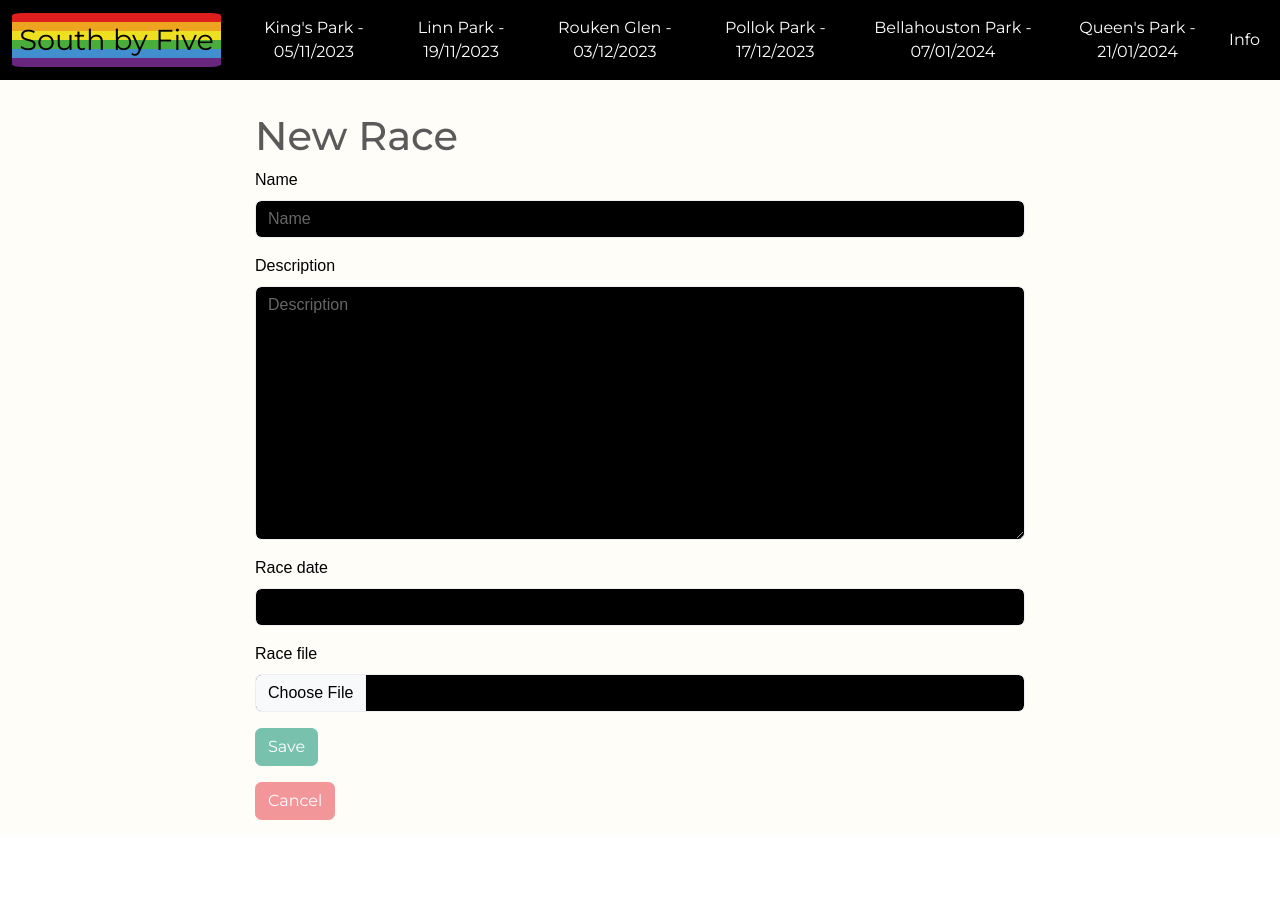
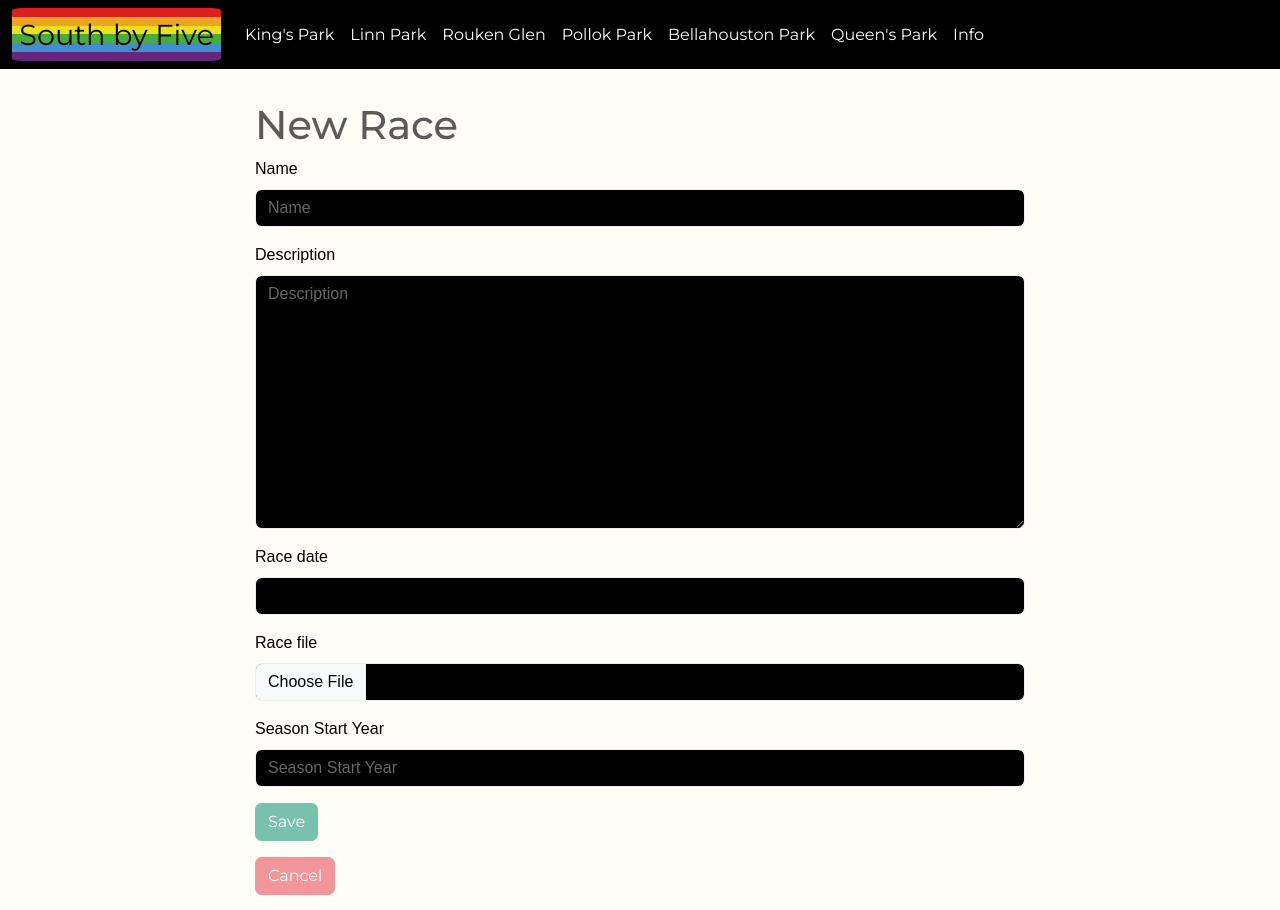
Before and after one commit to lukasz-pudlo/southbyfive, a Django app: page /races/race/new/ in a window 1280 px wide. Before the commit the page ends 820 px from the top, so only its background shows below. Run offline with Django 4.2, Linux system fonts and the light colour scheme; the visitor is signed in with stand-in values (Sample User, id 1); data that the repository does not hold is empty; some libraries are stand-ins or nearby versions.

Commit message:
Add season start year to model, views, and templates

```diff
--- a/races/forms.py
+++ b/races/forms.py
@@ -8,11 +8,14 @@ class RaceForm(forms.ModelForm):
         widget=forms.DateInput(attrs={'type': 'date'}),
         required=False
     )
+    season_start_year = forms.IntegerField(
+        required=True, label="Season Start Year")
     race_file = forms.FileField()
 
     class Meta:
         model = Race
-        fields = ['name', 'description', 'race_date', 'race_file']
+        fields = ['name', 'description', 'race_date',
+                  'race_file', 'season_start_year']
 
 
 class ResultForm(forms.ModelForm):
--- a/races/models.py
+++ b/races/models.py
@@ -7,6 +7,7 @@ class Race(models.Model):
     name = models.CharField(max_length=255)
     description = models.TextField(null=True, blank=True)
     race_date = models.DateField(null=True, blank=True)
+    season_start_year = models.PositiveIntegerField(null=True, blank=True)
     date_added = models.DateTimeField(auto_now_add=True)
     date_modified = models.DateTimeField(auto_now=True)
     race_file = models.FileField(
@@ -19,11 +20,11 @@ class Race(models.Model):
 
     def save(self, *args, **kwargs):
         if not self.slug:  # If the slug hasn't been set yet.
-            self.slug = slugify(self.name)
+            self.slug = f"{slugify(self.name)}-{self.season_start_year}"
         super(Race, self).save(*args, **kwargs)
 
     def get_absolute_url(self):
-        return reverse('races:detail', kwargs={'slug': self.slug})
+        return reverse('races:detail', kwargs={'year': self.season_start_year, 'slug': self.slug})
 
     def calculate_positions(self):
         results = list(self.result_set.all())
--- a/races/urls.py
+++ b/races/urls.py
@@ -6,7 +6,8 @@ app_name = 'races'
 urlpatterns = [
     path('', RaceListView.as_view(), name='list'),
     path('race/new/', RaceCreateView.as_view(), name='new'),
-    path('2023/race/<slug:slug>/', RaceDetailView.as_view(), name='detail'),
+    path('<int:year>/race/<slug:slug>/',
+         RaceDetailView.as_view(), name='detail'),
     path('race/<slug:slug>/edit/', RaceUpdateView.as_view(), name='edit'),
     path('race/<slug:slug>/delete/',
          RaceDeleteView.as_view(), name='delete')
--- a/races/views.py
+++ b/races/views.py
@@ -38,7 +38,14 @@ class RaceListView(ListView):
 
     def get_context_data(self, **kwargs):
         context = super().get_context_data(**kwargs)
-        context['races'] = Race.objects.all()
+        season_year = self.request.GET.get('season')
+        if season_year:
+            context['races'] = Race.objects.filter(
+                season_start_year=season_year)
+        else:
+            context['races'] = Race.objects.all()
+        context['seasons'] = Race.objects.values_list(
+            'season_start_year', flat=True).distinct()
         return context
 
 
@@ -46,6 +53,10 @@ class RaceDetailView(DetailView):
     model = Race
     template_name = 'races/race_detail.html'
     slug_field = 'slug'
+
+    def get_object(self, queryset=None):
+        # Retrieve the race based on slug and year (season_start_year)
+        return Race.objects.get(slug=self.kwargs['slug'], season_start_year=self.kwargs['year'])
 
     def get_context_data(self, **kwargs):
         context = super().get_context_data(**kwargs)
--- a/sx5_project/templates/base.html
+++ b/sx5_project/templates/base.html
@@ -34,10 +34,10 @@
                 <ul class="navbar-nav">
                     {% for park_name, details in race_navbar_with_dates.items %}
                         <li class="nav-item">
-                            {% if details.race %}
-                                <a class="nav-link {% if request.resolver_match.url_name == 'detail' and request.resolver_match.kwargs.slug == details.race.slug %}active{% endif %}" href="{% url 'races:detail' slug=details.race.slug %}">{{ park_name }}</a>
+                            {% if details.race and details.race.season_start_year and details.race.slug %}
+                                <a class="nav-link {% if request.resolver_match.url_name == 'detail' and request.resolver_match.kwargs.slug == details.race.slug %}active{% endif %}" href="{% url 'races:detail' year=details.race.season_start_year slug=details.race.slug %}">{{ park_name }}</a>
                             {% else %}
-                                <a class="nav-link disabled" href="#">{{ park_name }} - {{ details.date|date:"d/m/Y" }}</a>
+                                <a class="nav-link disabled" href="#">{{ park_name }}</a>
                             {% endif %}
                         </li>
                     {% endfor %}
--- a/sx5_project/templates/races/race_list.html
+++ b/sx5_project/templates/races/race_list.html
@@ -1,17 +1,19 @@
 {% extends "base.html" %}
 
 {% block content %}
+  <h1>Races{% if season %} for {{ season }}{% endif %}</h1>
 
   {% for race in races %}
     <div class="card mb-3">
       <div class="card-body">
         <h5 class="card-title">{{ race.name }}</h5>
         <p class="card-text">{{ race.description }}</p>
-        <a href="{% url 'races:detail' slug=race.slug %}" class="btn btn-primary">Details</a>
+        <a href="{% url 'races:detail' year=race.season_start_year slug=race.slug %}" class="btn btn-primary">Details</a>
       </div>
     </div>
   {% endfor %}
+
   {% if user.is_authenticated %}
-  <a href="{% url 'races:new' %}" class="btn btn-primary">Add New Race</a>
+    <a href="{% url 'races:new' %}" class="btn btn-primary">Add New Race</a>
   {% endif %}
 {% endblock %}
```
Also changed, not shown: sx5_project/templates/races/race_detail.html (+4 -4 lines).
